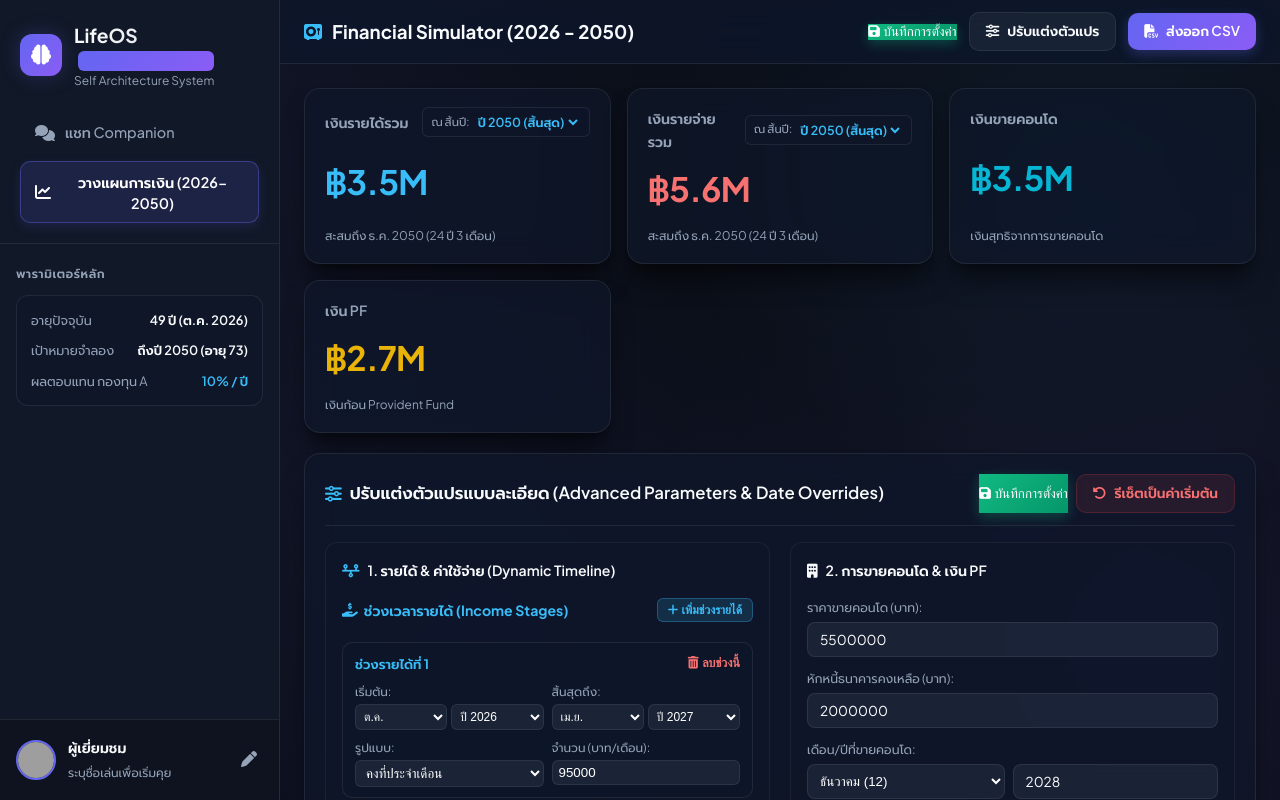
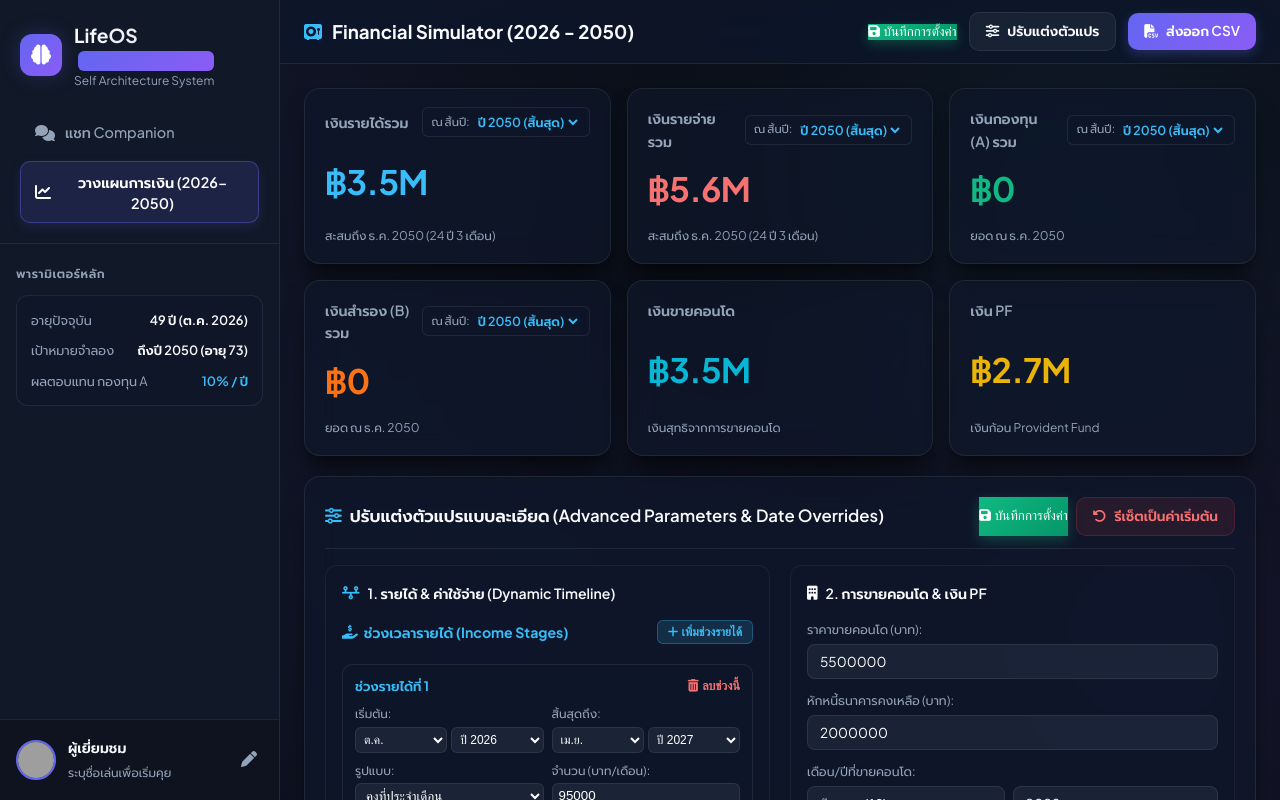
Before and after one commit to bumji-studio/LifeOS, a website: page public/index.html in a window 1280 px wide. Both pictures are taken after a click on the button "วางแผนการเงิน (2026-2050)". Drawn offline with nearby package versions, Linux system fonts and the light colour scheme; grey boxes are pictures that could not be loaded.

Commit message:
Add Fund A and Reserve B total summary cards with per-year select dropdown

```diff
--- a/public/app.js
+++ b/public/app.js
@@ -820,11 +820,23 @@ document.addEventListener('DOMContentLoaded', () => {
     const totalIncomeVal = filteredForSummary.reduce((sum, item) => sum + (item.income || 0), 0);
     const totalExpenseVal = filteredForSummary.reduce((sum, item) => sum + (item.expense || 0), 0);
 
+    // Find end-of-year balance for targetYear
+    const targetYearData = data.filter(item => item.year === targetYear);
+    const endOfYearItem = targetYearData.length > 0 ? targetYearData[targetYearData.length - 1] : null;
+    const fundABalance = endOfYearItem ? endOfYearItem.fundA : 0;
+    const reserveBBalance = endOfYearItem ? endOfYearItem.reserveB : 0;
+
     const statTotalIncome = document.getElementById('statTotalIncome');
     if (statTotalIncome) statTotalIncome.textContent = formatCompactCurrency(totalIncomeVal);
 
     const statTotalExpense = document.getElementById('statTotalExpense');
     if (statTotalExpense) statTotalExpense.textContent = formatCompactCurrency(totalExpenseVal);
+
+    const statTotalFundA = document.getElementById('statTotalFundA');
+    if (statTotalFundA) statTotalFundA.textContent = formatCompactCurrency(fundABalance);
+
+    const statTotalReserveB = document.getElementById('statTotalReserveB');
+    if (statTotalReserveB) statTotalReserveB.textContent = formatCompactCurrency(reserveBBalance);
 
     const countM = filteredForSummary.length;
     const yPart = Math.floor(countM / 12);
@@ -839,6 +851,12 @@ document.addEventListener('DOMContentLoaded', () => {
 
     const statExpenseSubtext = document.getElementById('statExpenseSubtext');
     if (statExpenseSubtext) statExpenseSubtext.textContent = `สะสมถึง ธ.ค. ${targetYear}${durStr}`;
+
+    const statFundASubtext = document.getElementById('statFundASubtext');
+    if (statFundASubtext) statFundASubtext.textContent = `ยอด ณ ธ.ค. ${targetYear}`;
+
+    const statReserveBSubtext = document.getElementById('statReserveBSubtext');
+    if (statReserveBSubtext) statReserveBSubtext.textContent = `ยอด ณ ธ.ค. ${targetYear}`;
 
     const condoNetVal = Math.max(0, (parseFloat(params.condoGross) || 0) - (parseFloat(params.condoDebt) || 0));
     const statCondoNet = document.getElementById('statCondoNet');
@@ -1102,7 +1120,9 @@ document.addEventListener('DOMContentLoaded', () => {
     // Populate Stat Card Cutoff Year Selectors
     const statIncSel = document.getElementById('statIncomeYearSelect');
     const statExpSel = document.getElementById('statExpenseYearSelect');
-    [statIncSel, statExpSel].forEach(el => {
+    const statFundASel = document.getElementById('statFundAYearSelect');
+    const statReserveBSel = document.getElementById('statReserveBYearSelect');
+    [statIncSel, statExpSel, statFundASel, statReserveBSel].forEach(el => {
       if (!el) return;
       const curYear = financeState.summaryCutoffYear || 2050;
       el.innerHTML = '';
@@ -1755,13 +1775,17 @@ document.addEventListener('DOMContentLoaded', () => {
     // Summary Stat Cards Year Cutoff Listeners
     const statIncSel = document.getElementById('statIncomeYearSelect');
     const statExpSel = document.getElementById('statExpenseYearSelect');
-    [statIncSel, statExpSel].forEach(sel => {
+    const statFundASel = document.getElementById('statFundAYearSelect');
+    const statReserveBSel = document.getElementById('statReserveBYearSelect');
+    [statIncSel, statExpSel, statFundASel, statReserveBSel].forEach(sel => {
       if (sel) {
         sel.addEventListener('change', (e) => {
           const val = parseInt(e.target.value);
           financeState.summaryCutoffYear = val;
           if (statIncSel) statIncSel.value = val;
           if (statExpSel) statExpSel.value = val;
+          if (statFundASel) statFundASel.value = val;
+          if (statReserveBSel) statReserveBSel.value = val;
           updateKPICards();
         });
       }
@@ -2474,8 +2498,12 @@ document.addEventListener('DOMContentLoaded', () => {
 
     const statIncSel = document.getElementById('statIncomeYearSelect');
     const statExpSel = document.getElementById('statExpenseYearSelect');
+    const statFundASel = document.getElementById('statFundAYearSelect');
+    const statReserveBSel = document.getElementById('statReserveBYearSelect');
     if (statIncSel && financeState.summaryCutoffYear) statIncSel.value = financeState.summaryCutoffYear;
     if (statExpSel && financeState.summaryCutoffYear) statExpSel.value = financeState.summaryCutoffYear;
+    if (statFundASel && financeState.summaryCutoffYear) statFundASel.value = financeState.summaryCutoffYear;
+    if (statReserveBSel && financeState.summaryCutoffYear) statReserveBSel.value = financeState.summaryCutoffYear;
 
     const titleSpan = document.getElementById('chartRangeTitle');
     if (titleSpan) titleSpan.textContent = `${financeState.startYear} – ${financeState.endYear}`;
--- a/public/index.html
+++ b/public/index.html
@@ -187,7 +187,7 @@
       <!-- Dashboard Scrollable Container -->
       <div class="finance-dashboard-container">
 
-        <!-- Top 4 Header Summary Stats Cards -->
+        <!-- Top Header Summary Stats Cards -->
         <section class="top-stats-grid">
           <div class="stat-card glass-panel">
             <div class="stat-card-header">
@@ -215,6 +215,34 @@
             </div>
             <h1 class="stat-val" id="statTotalExpense" style="color: #F87171;">฿0</h1>
             <span class="stat-subtext" id="statExpenseSubtext">สะสมถึง ธ.ค. 2050</span>
+          </div>
+
+          <div class="stat-card glass-panel">
+            <div class="stat-card-header">
+              <span class="stat-label">เงินกองทุน (A) รวม</span>
+              <div class="stat-year-picker">
+                <span class="stat-picker-label">ณ สิ้นปี:</span>
+                <select id="statFundAYearSelect" class="stat-year-select">
+                  <!-- Dynamically populated 2026-2050 -->
+                </select>
+              </div>
+            </div>
+            <h1 class="stat-val" id="statTotalFundA" style="color: #10B981;">฿0</h1>
+            <span class="stat-subtext" id="statFundASubtext">ยอด ณ ธ.ค. 2050</span>
+          </div>
+
+          <div class="stat-card glass-panel">
+            <div class="stat-card-header">
+              <span class="stat-label">เงินสำรอง (B) รวม</span>
+              <div class="stat-year-picker">
+                <span class="stat-picker-label">ณ สิ้นปี:</span>
+                <select id="statReserveBYearSelect" class="stat-year-select">
+                  <!-- Dynamically populated 2026-2050 -->
+                </select>
+              </div>
+            </div>
+            <h1 class="stat-val" id="statTotalReserveB" style="color: #F97316;">฿0</h1>
+            <span class="stat-subtext" id="statReserveBSubtext">ยอด ณ ธ.ค. 2050</span>
           </div>
 
           <div class="stat-card glass-panel">
```
